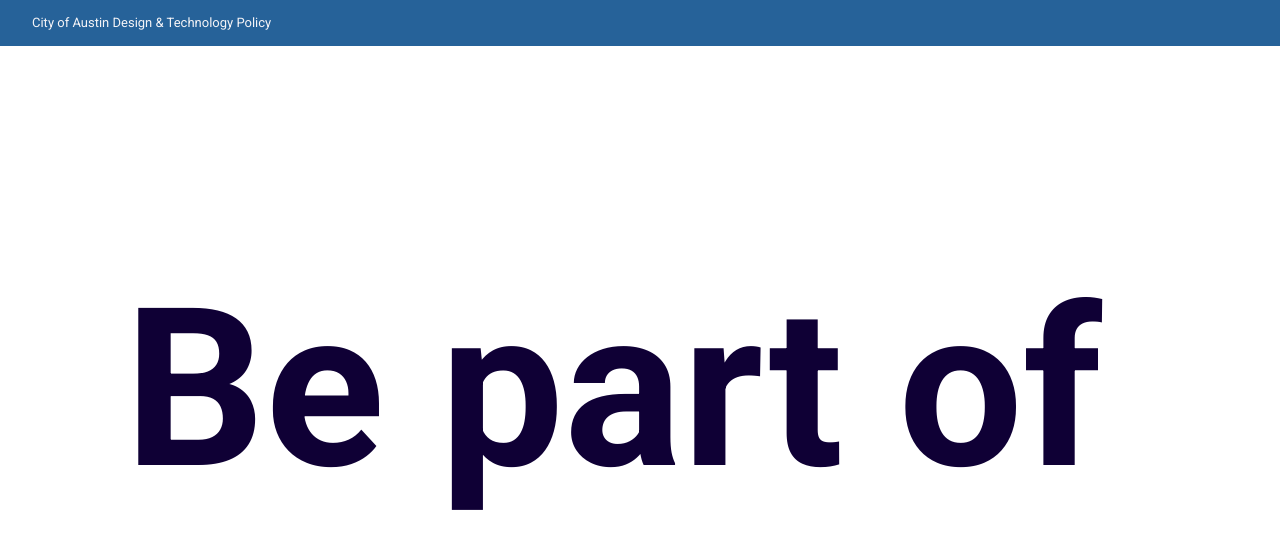
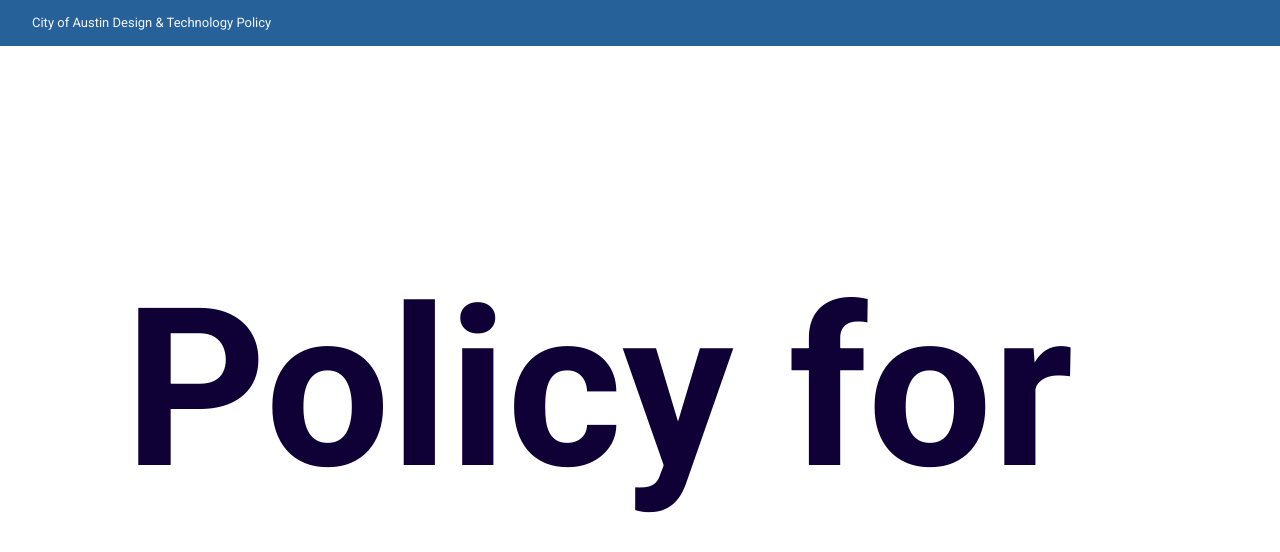
Before and after one commit to cityofaustin/policy-team, a Jekyll site: the page built from index.md, in a window 1280 px wide and 900 px high, scrolled down 1155 px. Shown: the top 552 px of the window. Built offline with Jekyll 4.4.1, drawn with Linux system fonts in a browser that asks for light colours; comment, search, counter and statistics services are not loaded; some of the changed text lies outside the part shown.

Commit message:
header text

```diff
--- a/_layouts/landing-page.html
+++ b/_layouts/landing-page.html
@@ -13,7 +13,7 @@ layout: default
         <div class="row principles-intro">
           <div class="col-xs">
             <!-- <h2 class="first-line">Resident expectations for digital services have totally changed.</h2> -->
-            <h2 class="first-line">Be part of the next step in Austin’s transformation</h2>
+            <h2 class="first-line">Policy for what's next</h2>
             <h3 class="sub-head">We’re a new team that’s collecting data and developing policy to support Austin’s design and technology transformation</h3>
             <p>Building on the successes of Austin’s <a href="#">Strategic Direction 2023</a>, <a href="#">Digital Inclusion Program</a>, and <a href="#">Office of Design &amp; Delivery</a>, we’re working across departments to develop a baseline for services across the city and create new policies, certifications, and training opportunities to deliver on our goals.</p>
           </div>
```
